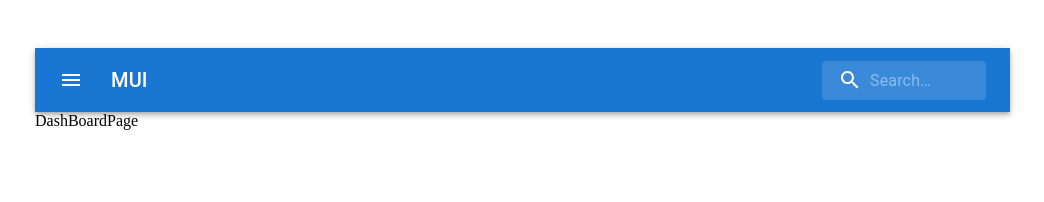
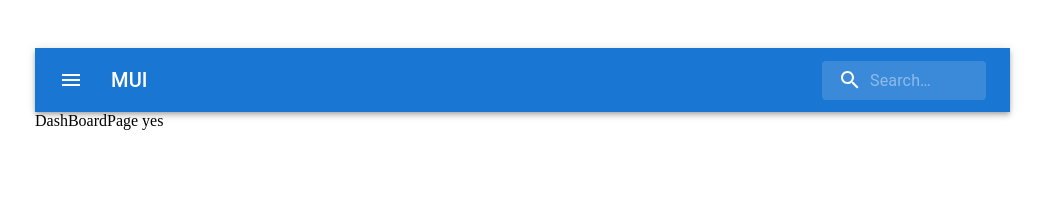
Before and after one commit to kjaeel1/arquellaReact, a React (Vite) app: page /dashboard in a window 1280 px wide. Before the commit this address had no page. Shown: the top 202 px of the page, without its empty margins (123-1167 px from the left). Built offline with nearby package versions, Linux system fonts and the light colour scheme.

Commit message:
form api integration test

```diff
--- a/src/modules/pages/DashBoardPage.jsx
+++ b/src/modules/pages/DashBoardPage.jsx
@@ -6,7 +6,7 @@ function DashBoardPage() {
   return (
     <div>
 
-      DashBoardPage</div>
+      DashBoardPage yes</div>
   )
 }
 
```
